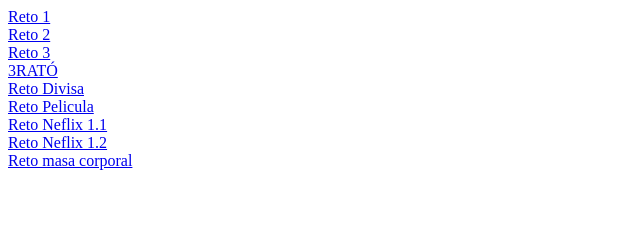
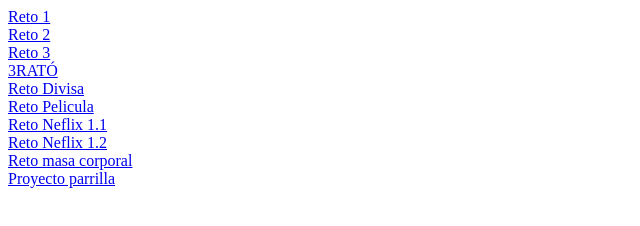
Before and after one commit to Edwin3002/Edwin3002.github.io, a plain HTML site: page index.html in a window 1280 px wide. Shown: the whole page, without its empty margins (0-640 px from the left). Drawn offline with Linux system fonts and the light colour scheme.

Commit message:
Update index.html

```diff
--- a/index.html
+++ b/index.html
@@ -16,6 +16,7 @@
     <a href="./reto-neflix/index.html">Reto Neflix 1.1</a><br>
     <a href="./reto-neflix/pelicula.html">Reto Neflix 1.2</a><br>
      <a href="./reto-pesoCorporal/index.html">Reto masa corporal</a><br>
+     <a href="./proyectoInd/index.html">Proyecto parrilla</a><br>
 
 </body>
 </html>
```
